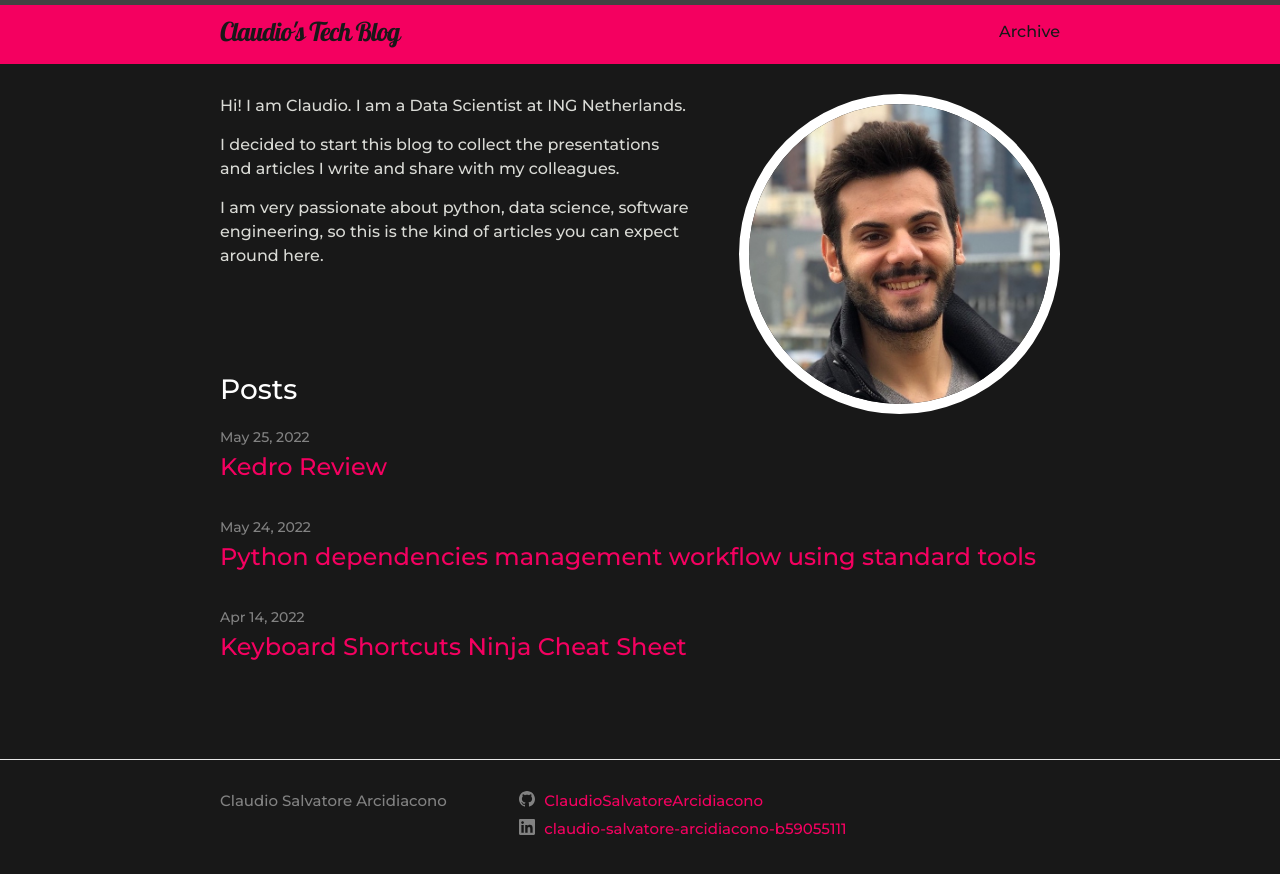
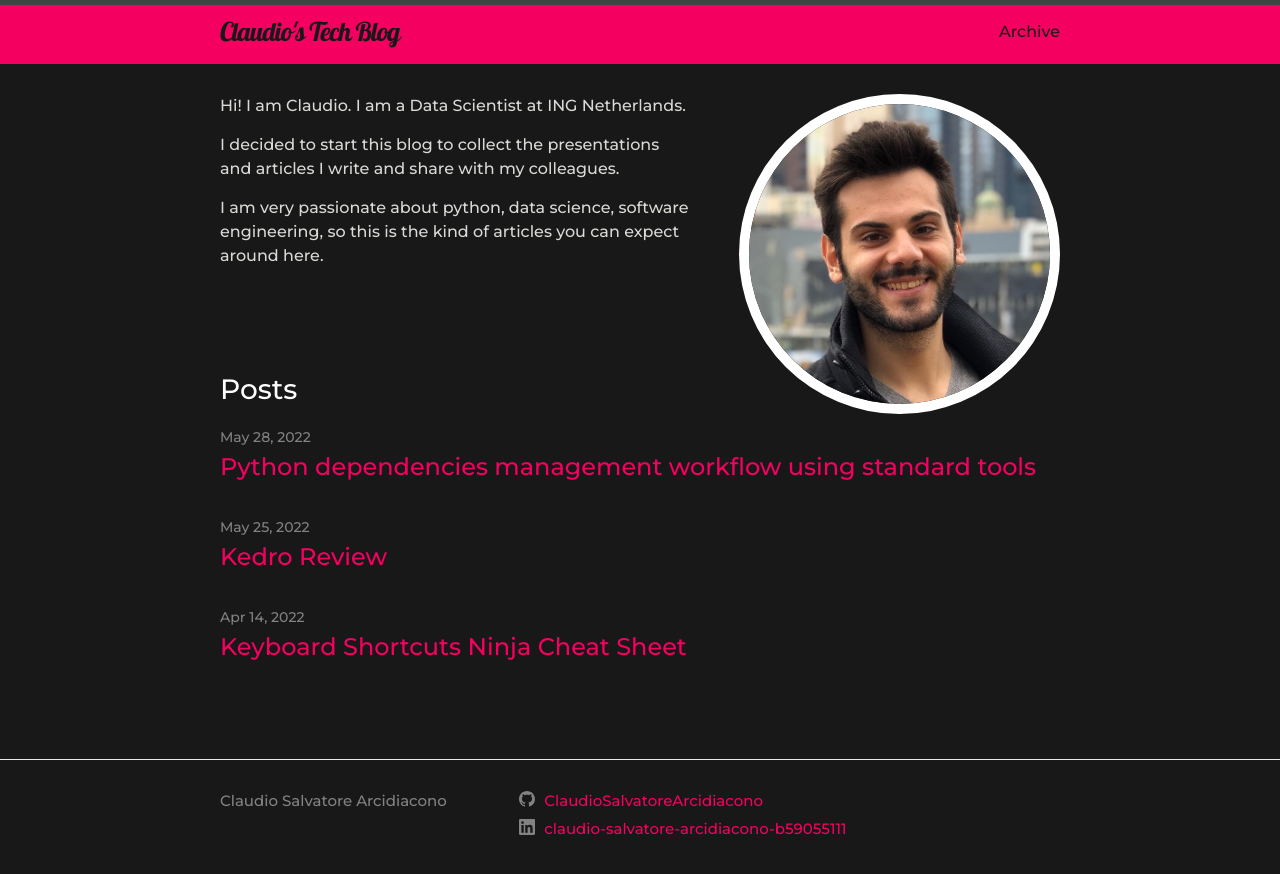
Before and after one commit to ClaudioSalvatoreArcidiacono/blog, a Jekyll site: the page built from index.md, in a window 1280 px wide. Shown: the top 874 px of the page. Built offline with Jekyll 4.4.1, drawn with Linux system fonts in a browser that asks for light colours; nearby versions of some CDN libraries.

Commit message:
Update date

```diff
--- a/_posts/2022-06-10-python-dependencies-management-workflow-using-standard-tools.md
+++ b/_posts/2022-06-10-python-dependencies-management-workflow-using-standard-tools.md
@@ -1,7 +1,7 @@
 ---
 layout: post
 title:  "Python dependencies management workflow using standard tools"
-date:   2022-05-24 13:25:56 0200
+date:   2022-05-28 17:23:56 0200
 categories: software-engineering
 ---
 
```
